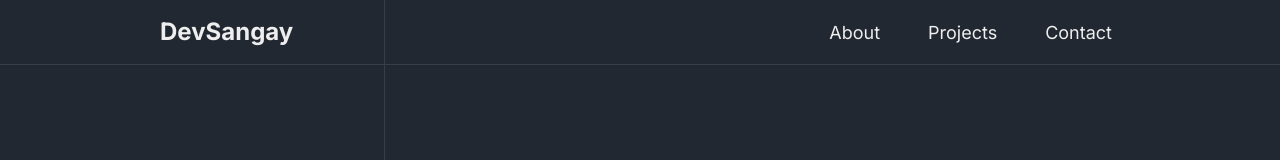
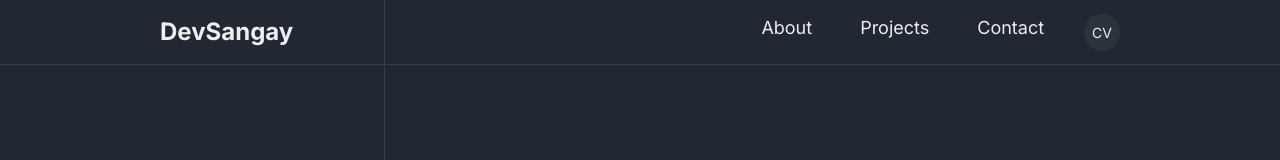
Before and after one commit to devsangay/Portfolio, a React (Vite) app: page / in a window 1280 px wide. Shown: the top 160 px of the page. Built offline with nearby package versions, Linux system fonts and the light colour scheme.

Commit message:
added cv

```diff
--- a/package.json
+++ b/package.json
@@ -13,10 +13,14 @@
     "@emailjs/browser": "^4.4.1",
     "autoprefixer": "^10.4.21",
     "framer-motion": "^12.23.12",
+    "html2canvas": "^1.4.1",
+    "jspdf": "^3.0.1",
     "postcss": "^8.5.6",
     "react": "^19.1.0",
     "react-dom": "^19.1.0",
     "react-icons": "^5.5.0",
+    "react-router-dom": "^7.8.1",
+    "react-to-print": "^3.1.1",
     "react-toastify": "^11.0.5",
     "sass": "^1.90.0"
   },
--- a/src/assets/styles/variables.js
+++ b/src/assets/styles/variables.js
@@ -3,4 +3,6 @@ export const COLORS = {
     secondary: '#393E46',
     cyanTeal: '#00ADB5',
     lightGray: '#EEEEEE',
+    dimGray: '#5C6168',
+    alloyOrange: '#D67215'
 }
--- a/src/components/nav-bar/navbar.jsx
+++ b/src/components/nav-bar/navbar.jsx
@@ -5,6 +5,7 @@ export default function Navbar() {
     const section = document.getElementById(id);
     section && section.scrollIntoView({behavior: 'smooth'});
   }
+
   return (
     <nav className="shadow-sm border-b border-secondary text-lightGray">
       <div className="max-w-[80%] mx-auto px-4 sm:px-6 lg:px-8">
@@ -18,11 +19,26 @@ export default function Navbar() {
             {
               MENU_ITEMS.filter((item) => item.id !== 'home').map((menu) => {
                 return (
-                  <div className="flex space-x-2 items-center px-2 rounded-3xl text-lightGray text-[18px] cursor-pointer
-                    relative transition duration-300 after:content-[''] after:absolute after:left-0 after:bottom-0 after:w-0 after:h-[1px] after:bg-cyanTeal after:shadow-[0_0_8px_#22d3ee] after:transition-all after:duration-300 hover:after:w-full"
-                    key={menu.id}
-                    onClick={() => handleScroll(menu.id)}>
-                    <p>{menu.label}</p>
+                  <div key={menu.id}>
+                    {
+                      menu.id !== 'cv' ? (
+                        <div className="flex space-x-2 items-center px-2 rounded-3xl text-lightGray text-[18px] cursor-pointer
+                          relative transition duration-300 after:content-[''] after:absolute after:left-0 after:bottom-0 after:w-0 after:h-[1px]
+                        after:bg-cyanTeal after:shadow-[0_0_8px_#22d3ee] after:transition-all after:duration-300 hover:after:w-full"
+                          key={menu.id}
+                          onClick={() => {
+                            setPage("");
+                            handleScroll(menu.id);
+                          }}>
+                          <p>{menu.label}</p>
+                        </div>
+                      ) : (
+                        <div onClick={() => window.open("../public/sangay_wangdi(cv).pdf", "_blank")} className="rounded-full cursor-pointer p-2 bg-secondary/50 text-[14px] transition-shadow duration-300
+                          hover:shadow-[0_0_15px_rgba(0,255,255,0.7)]">
+                            <p>{menu.label}</p>
+                        </div>
+                      )
+                    }
                   </div>
                 )
               })
--- a/src/constants/constant.ts
+++ b/src/constants/constant.ts
@@ -1,3 +1,4 @@
+
 import dev from '../assets/images/developer.jpg';
 import {
     BiHome,
@@ -7,6 +8,7 @@ import {
     BiLogoFacebook,
     BiLogoInstagram,
     BiLogoLinkedin,
+    BiFile,
     BiLogoTwitter  } from 'react-icons/bi';
 
 export const PROJECTS = [
@@ -47,6 +49,11 @@ export const MENU_ITEMS = [
         label: 'Contact',
         id: 'contact',
         icon: BiEnvelope
+    },
+    {
+        label: 'CV',
+        id: 'cv',
+        icon: BiFile
     }
 ];
 
--- a/src/main.jsx
+++ b/src/main.jsx
@@ -2,9 +2,12 @@ import { StrictMode } from 'react'
 import { createRoot } from 'react-dom/client'
 import './assets/styles/global.scss'
 import App from './App.jsx'
+import { BrowserRouter } from "react-router-dom"
 
 createRoot(document.getElementById('root')).render(
   <StrictMode>
-    <App />
-  </StrictMode>,
+    <BrowserRouter>
+      <App />
+    </BrowserRouter>
+  </StrictMode>
 )
--- a/src/pages/Projects.jsx
+++ b/src/pages/Projects.jsx
@@ -12,7 +12,7 @@ const fadeInUp = (delay = 0) => ({
 export default function Projects() {
     return (
         <section id="projects" className="relative py-16 h-[700px] overflow-hidden">
-            <motion.img {...fadeInUp(0.2)} className="absolute -z-10 left-0 right-0 w-full object-cover h-full" src={largeDoodle} alt="large doodle" />
+            <motion.img {...fadeInUp(0)} className="absolute -z-10 left-0 right-0 w-full object-cover h-full" src={largeDoodle} alt="large doodle" />
             <div className="flex flex-col justify-center w-[80%] m-auto h-full">
                 <motion.p className="text-lightGray text-[60px] font-bold" {...fadeInUp(0.2)}>
                     My recent
```
Also changed, not shown: 2 other files (tests, documents, lock files or other folders).
